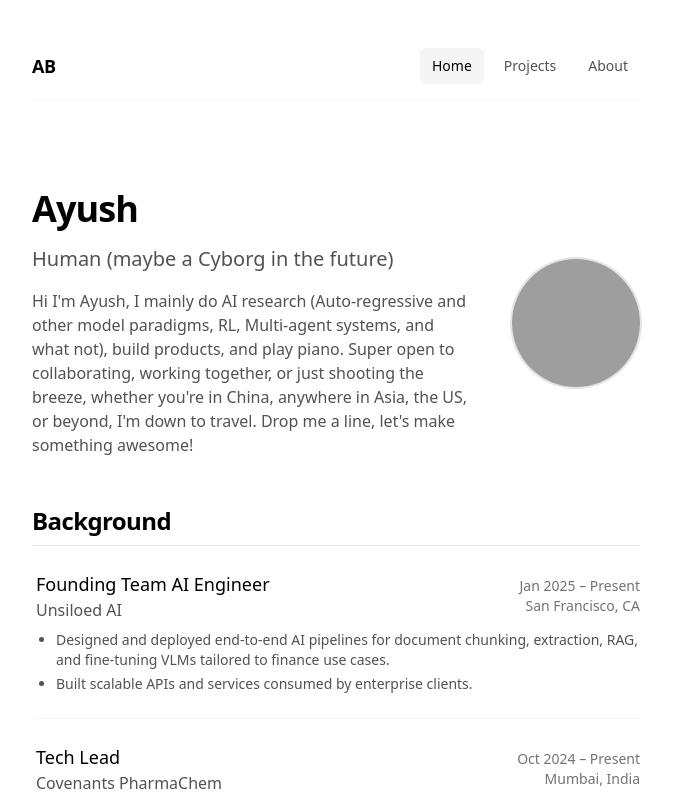
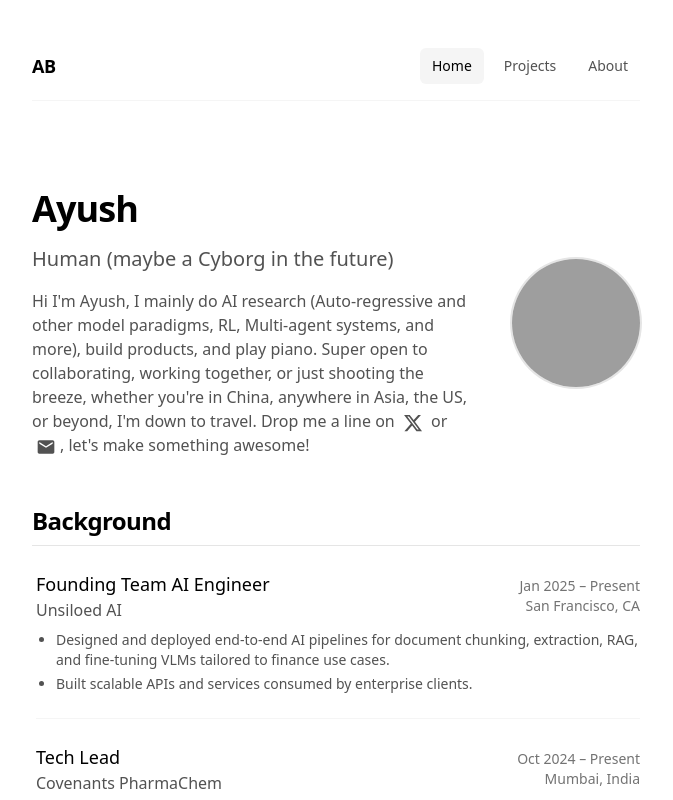
Before and after one commit to ayushb03/personal-website, a Next.js app: page / in a window 1280 px wide. Shown: the top 800 px of the page, without its empty margins (304-977 px from the left). Built offline with nearby package versions, Linux system fonts and the light colour scheme; grey boxes are pictures that could not be loaded.

Commit message:
🎨 chore: update Hero component with contact links
- Added Twitter and email icons for direct contact options in the Hero component.
- Revised personal description for improved clarity and engagement.

```diff
--- a/src/components/hero.tsx
+++ b/src/components/hero.tsx
@@ -1,4 +1,6 @@
 import Image from "next/image";
+import { FaXTwitter } from "react-icons/fa6";
+import { MdEmail } from "react-icons/md";
 
 export default function Hero() {
   return (
@@ -12,10 +14,10 @@ export default function Hero() {
         </p>
         <p className="text-neutral-600 dark:text-neutral-400 max-w-md">
         Hi I&apos;m Ayush, I mainly do AI research (Auto-regressive and other model paradigms,
-        RL, Multi-agent systems, and what not), build products, and play piano.
+        RL, Multi-agent systems, and more), build products, and play piano.
         Super open to collaborating, working together, or just shooting the breeze,
         whether you&apos;re in China, anywhere in Asia, the US, or beyond, I&apos;m down to travel.
-        Drop me a line, let&apos;s make something awesome!
+        Drop me a line on <a href="https://twitter.com/ayushb03" target="_blank" rel="noopener noreferrer" className="inline-block align-middle mx-1"><FaXTwitter size={20}/></a> or <a href="mailto:ayushbodade@gmail.com" target="_blank" rel="noopener noreferrer" className="inline-block align-middle mx-1"><MdEmail size={20}/></a>, let&apos;s make something awesome!
         </p>
       </div>
       <div className="relative w-24 h-24 md:w-32 md:h-32 overflow-hidden rounded-full ring-2 ring-neutral-200 dark:ring-neutral-800">
```
Also changed, not shown: 1 other file (tests, documents, lock files or other folders).
